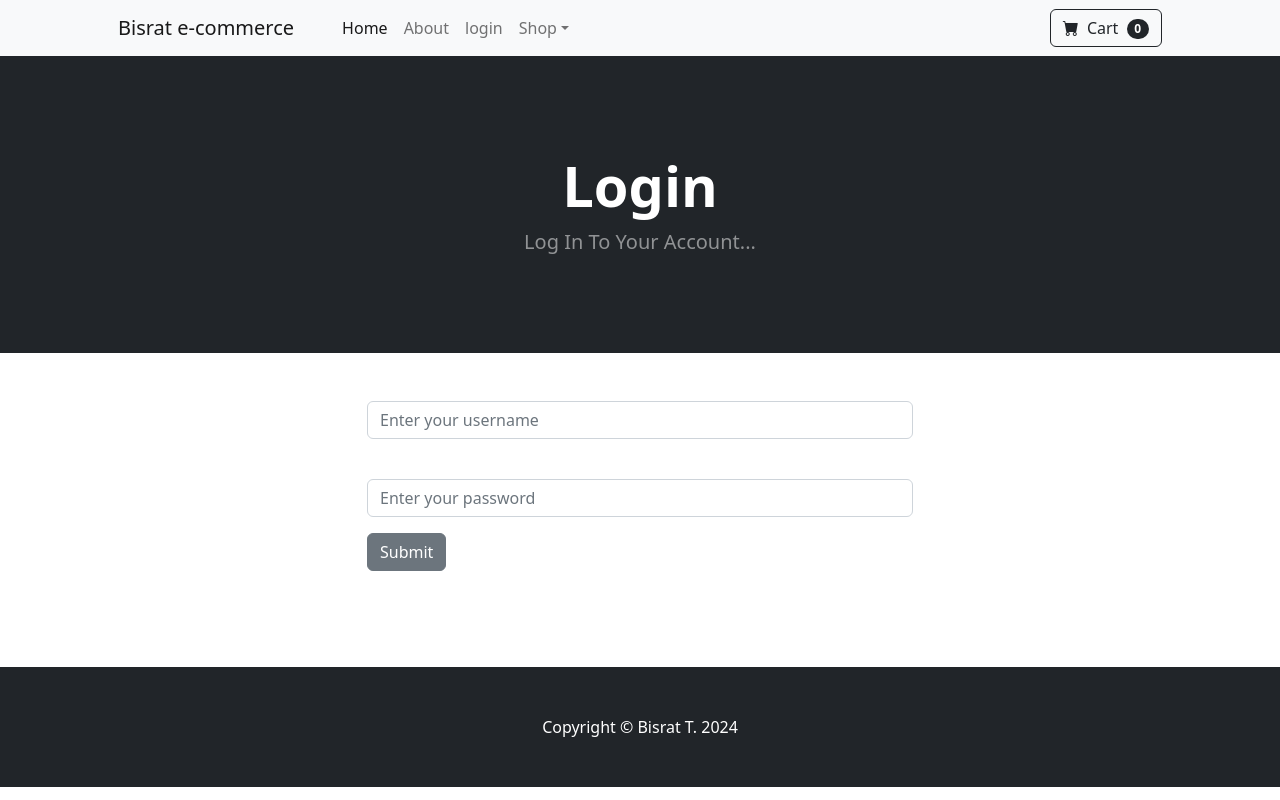
After one commit to bisre1921/django-ecommerce, a Django app: page /login/ in a window 1280 px wide. The commit adds this page. Run offline with Django 5.2, Linux system fonts and the light colour scheme; some libraries are stand-ins or nearby versions.

Commit message:
implement login and logout functionality

```diff
--- a/store/templates/base.html
+++ b/store/templates/base.html
@@ -18,7 +18,14 @@
     <body>
         <!-- Navigation-->
         {% include "navbar.html" %}
-
+        {% if messages %}
+            {% for message in messages %}
+                <div class="alert alert-warning alert-dismissible fade show" role="alert">
+                    {{ message }}
+                    <button type="button" class="btn-close" data-bs-dismiss="alert" aria-label="Close"></button>
+                </div>
+            {% endfor %}
+        {% endif %}
         {% block content %}
 
         {% endblock %}
--- /dev/null
+++ b/store/templates/login.html
@@ -0,0 +1,36 @@
+{% extends "base.html" %}
+
+{% block content %}
+     <!-- Header-->
+    <header class="bg-dark py-5">
+        <div class="container px-4 px-lg-5 my-5">
+            <div class="text-center text-white">
+                <h1 class="display-4 fw-bolder">Login</h1>
+                <p class="lead fw-normal text-white-50 mb-0">
+                    Log In To Your Account...
+                </p>
+            </div>
+        </div>
+    </header>
+
+    <div class="container">
+        <div class="row">
+            <div class="col-md-6 offset-md-3">
+                <br/><br/>
+                <form method="POST" action="{% url 'login' %}">
+                    {% csrf_token %}
+                    <div class="mb-3">
+                      <input type="text" placeholder="Enter your username" name="username" class="form-control">
+                    </div>
+                    <br/>
+                    <div class="mb-3">
+                      <input type="password" placeholder="Enter your password" name="password" class="form-control">
+                    </div>
+                    <button type="submit" class="btn btn-secondary">Submit</button>
+                </form>
+                <br/><br/><br/><br/>
+            </div>
+        </div>
+    </div>
+
+{% endblock %}
--- a/store/templates/navbar.html
+++ b/store/templates/navbar.html
@@ -6,6 +6,11 @@
             <ul class="navbar-nav me-auto mb-2 mb-lg-0 ms-lg-4">
                 <li class="nav-item"><a class="nav-link active" aria-current="page" href="{% url 'home' %}">Home</a></li>
                 <li class="nav-item"><a class="nav-link" href="{% url 'about' %}">About</a></li>
+                {% if user.is_authenticated %}
+                    <li class="nav-item"><a class="nav-link" href="{% url 'logout' %}">logout</a></li>
+                {% else %}
+                    <li class="nav-item"><a class="nav-link" href="{% url 'login' %}">login</a></li>
+                {% endif %}
                 <li class="nav-item dropdown">
                     <a class="nav-link dropdown-toggle" id="navbarDropdown" href="#" role="button" data-bs-toggle="dropdown" aria-expanded="false">Shop</a>
                     <ul class="dropdown-menu" aria-labelledby="navbarDropdown">
--- a/store/urls.py
+++ b/store/urls.py
@@ -4,4 +4,6 @@ from . import views
 urlpatterns = [
     path('', views.home , name="home"),
     path('about/', views.about , name="about"),
+    path('login/', views.login_user , name="login"),
+    path('logout/', views.logout_user , name="logout"),
 ]
--- a/store/views.py
+++ b/store/views.py
@@ -1,5 +1,7 @@
-from django.shortcuts import render
+from django.shortcuts import render , redirect
 from .models import Product
+from django.contrib.auth import authenticate, login, logout
+from django.contrib import messages
 
 # Create your views here.
 def home(request):
@@ -8,3 +10,23 @@ def home(request):
 
 def about(request):
     return render(request , 'about.html')
+
+def login_user(request):
+    if request.method == 'POST':
+        username = request.POST['username']
+        password = request.POST['password']
+        user = authenticate(request , username=username , password=password)
+        if user is not None:
+            login(request , user)
+            messages.success(request, "You are now logged in")
+            return redirect('home')
+        else:
+            messages.success(request, "Invalid credentials, try again")
+            return redirect('login')
+    else:
+        return render(request , 'login.html')
+
+def logout_user(request):
+    logout(request)
+    messages.success(request, "You are now logged out")
+    return redirect('home')
```
Also changed, not shown: db.sqlite3.
